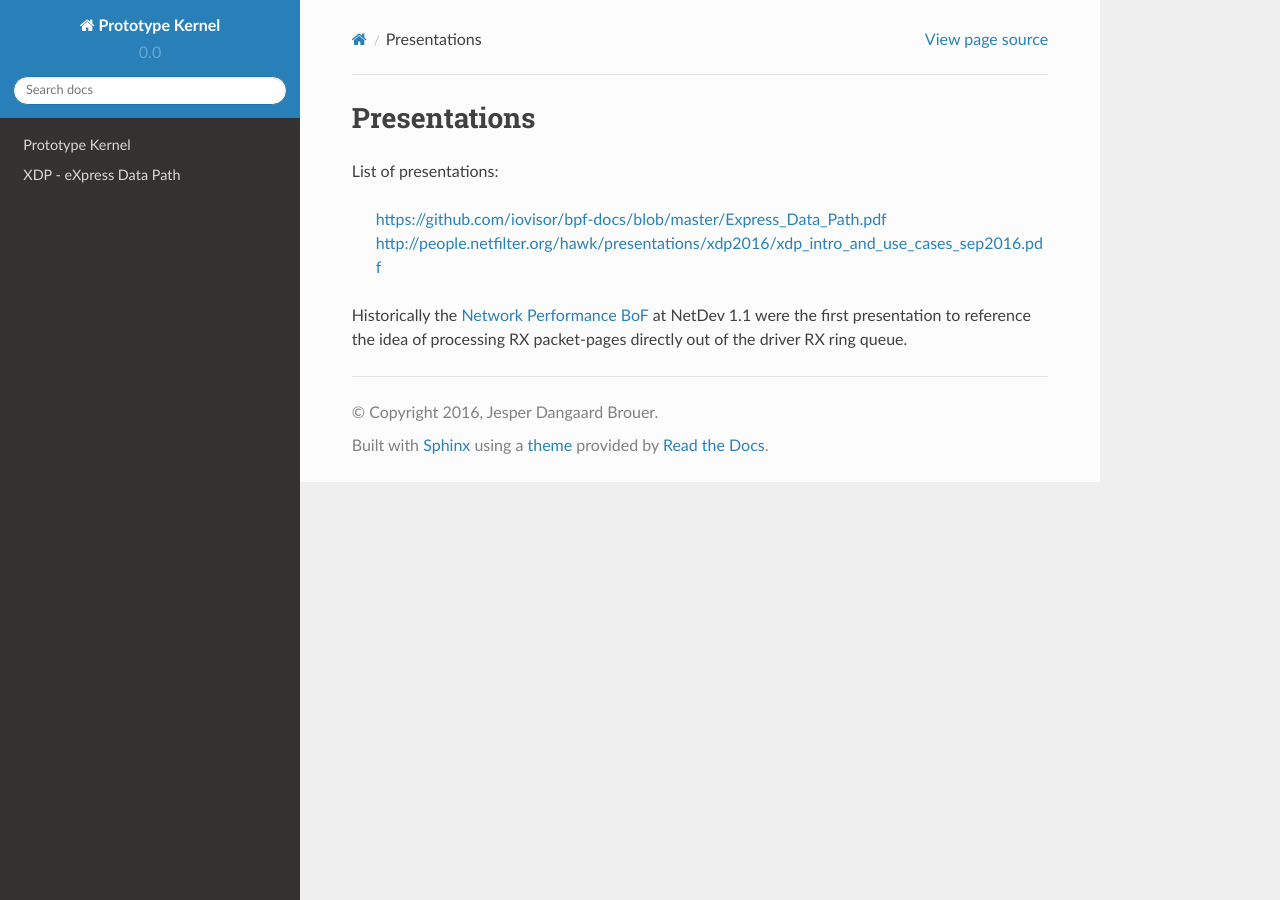
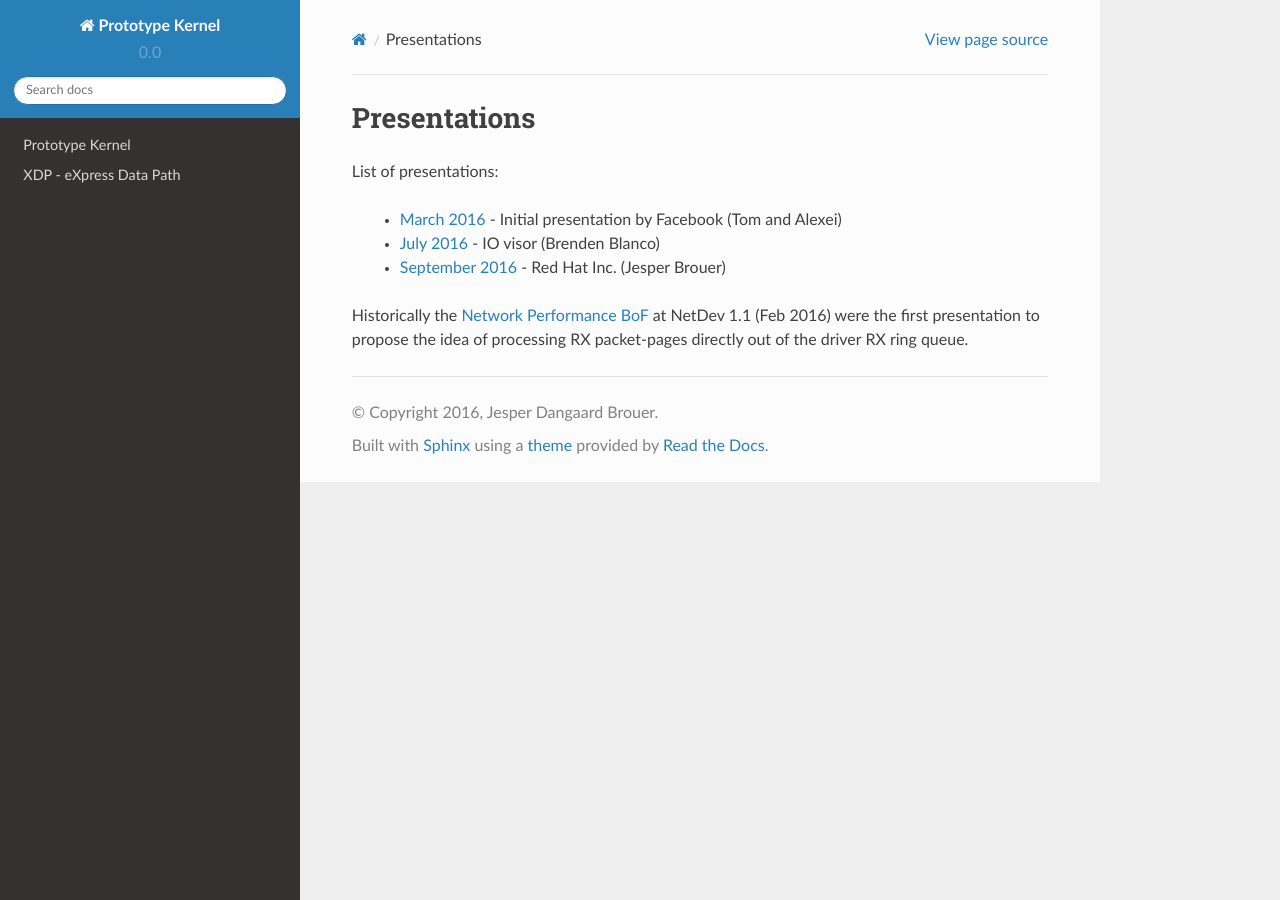
Before and after one commit to netoptimizer/prototype-kernel, a Sphinx documentation site: the page built from kernel/Documentation/networking/XDP/presentations.rst, in a window 1280 px wide. Built offline with Sphinx 7.4.7 and the Read the Docs theme 2.0.0, drawn with Linux system fonts in a browser that asks for light colours.

Commit message:
docs: organize XDP presentations and add Brenden's
Signed-off-by: Jesper Dangaard Brouer <brouer@redhat.com>

```diff
--- a/kernel/Documentation/networking/XDP/presentations.rst
+++ b/kernel/Documentation/networking/XDP/presentations.rst
@@ -3,12 +3,22 @@ Presentations
 
 List of presentations:
 
- https://github.com/iovisor/bpf-docs/blob/master/Express_Data_Path.pdf
- http://people.netfilter.org/hawk/presentations/xdp2016/xdp_intro_and_use_cases_sep2016.pdf
+ * `March 2016`_     - Initial presentation by Facebook (Tom and Alexei)
+ * `July 2016`_      - IO visor (Brenden Blanco)
+ * `September 2016`_ - Red Hat Inc. (Jesper Brouer)
 
-Historically the `Network Performance BoF`_ at NetDev 1.1 were the
-first presentation to reference the idea of processing RX packet-pages
-directly out of the driver RX ring queue.
+Historically the `Network Performance BoF`_ at NetDev 1.1 (Feb 2016)
+were the first presentation to propose the idea of processing RX
+packet-pages directly out of the driver RX ring queue.
 
 .. _Network Performance BoF:
    http://people.netfilter.org/hawk/presentations/NetDev1.1_2016/links.html
+
+.. _March 2016:
+   https://github.com/iovisor/bpf-docs/blob/master/Express_Data_Path.pdf
+
+.. _July 2016:
+   http://www.slideshare.net/IOVisor/express-data-path-linux-meetup-santa-clara-july-2016
+
+.. _September 2016:
+   http://people.netfilter.org/hawk/presentations/xdp2016/xdp_intro_and_use_cases_sep2016.pdf
```
